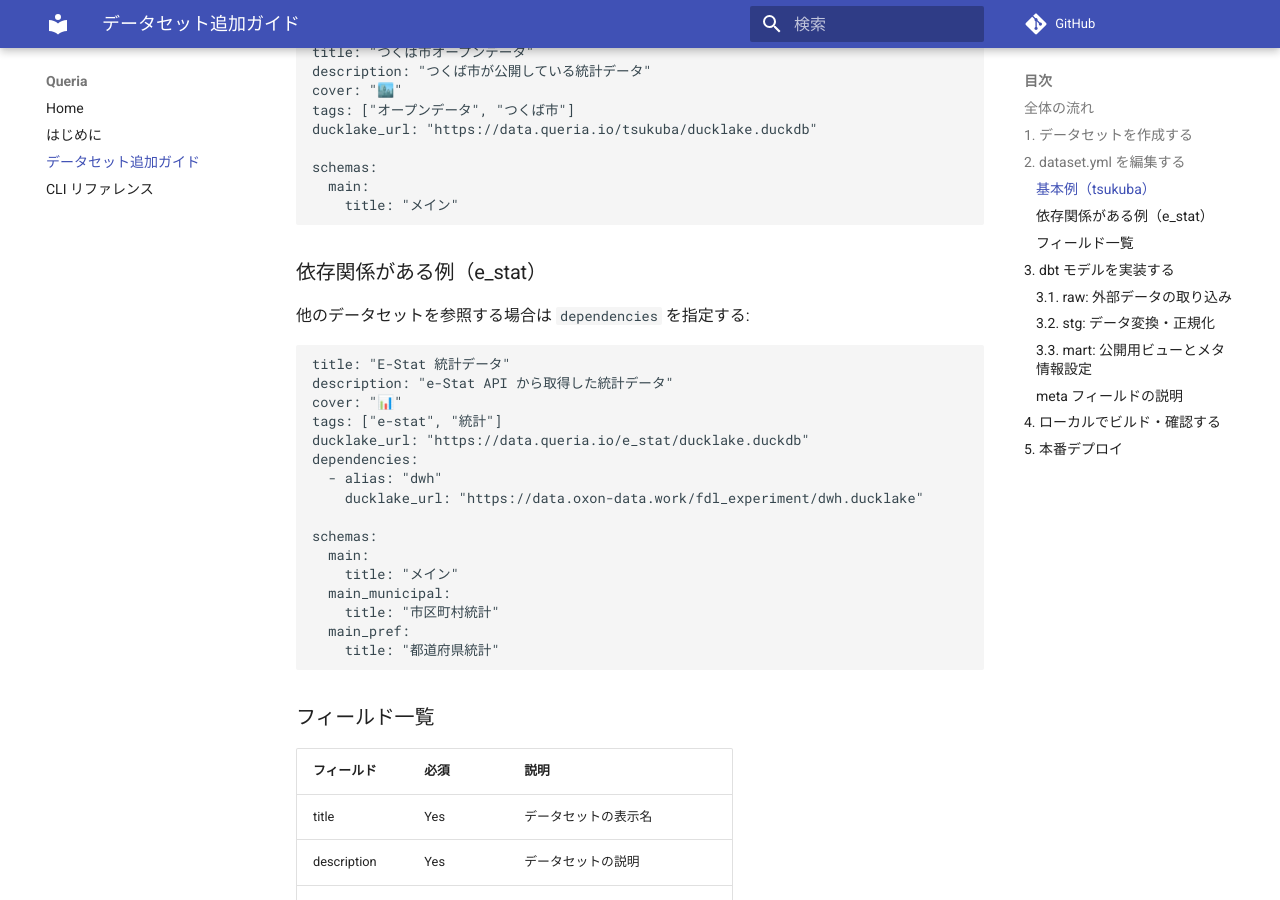
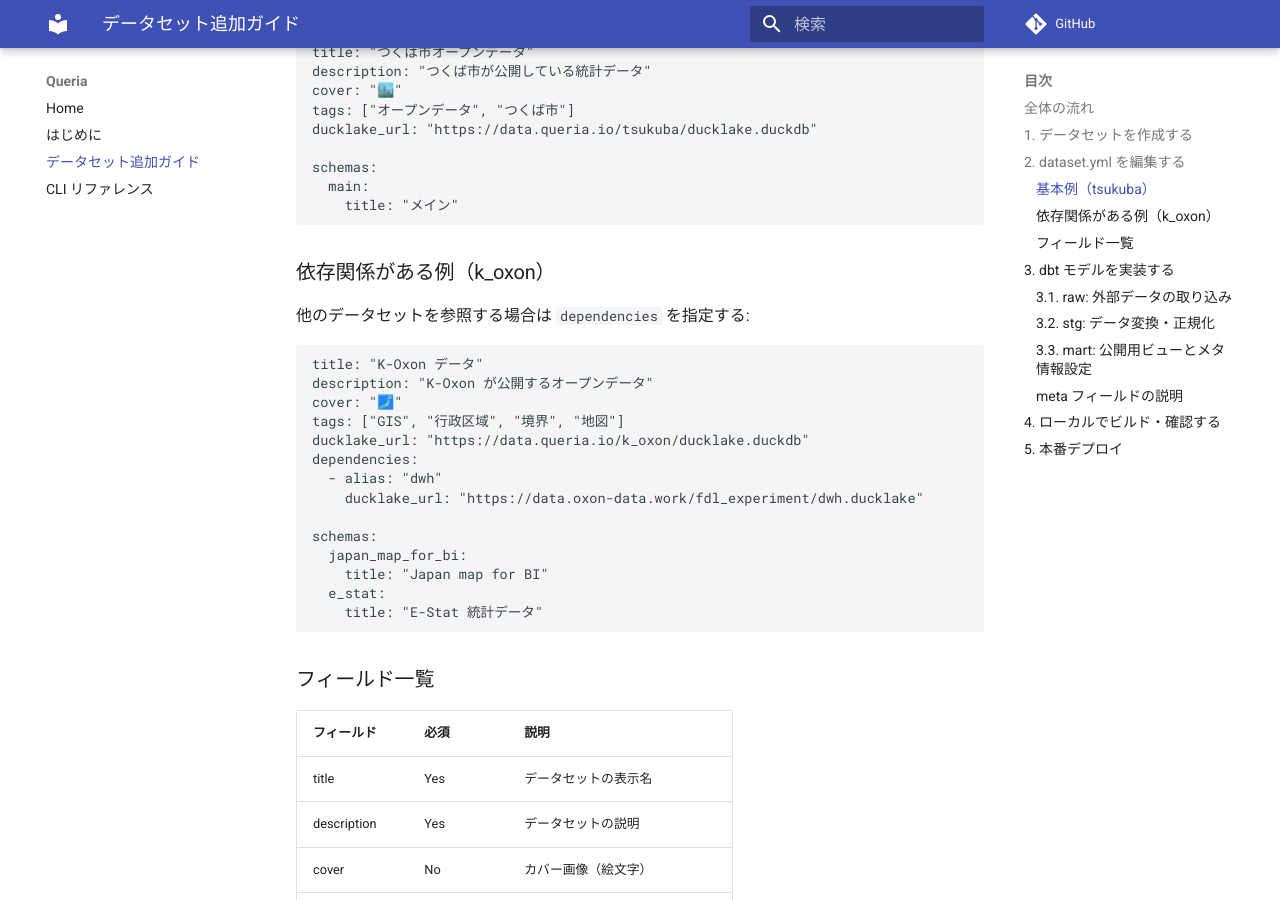
Before and after one commit to flo8s/queria, an MkDocs documentation site: the page built from docs/adding-dataset.md, in a window 1280 px wide and 900 px high, scrolled down 1101 px. Built offline with MkDocs 1.6.1 and Material for MkDocs 9.7.7, drawn with Linux system fonts in a browser that asks for light colours; comment, search, counter and statistics services are not loaded.

Commit message:
docs: e_stat 参照を k_oxon に更新
- README.md, CLAUDE.md, docs/*.md のデータソース記載を更新
- prd-deploy.sh の e_stat スキップロジックを削除

````diff
--- a/docs/adding-dataset.md
+++ b/docs/adding-dataset.md
@@ -55,27 +55,25 @@ schemas:
     title: "メイン"
 ```
 
-### 依存関係がある例（e_stat）
+### 依存関係がある例（k_oxon）
 
 他のデータセットを参照する場合は `dependencies` を指定する:
 
 ```yaml
-title: "E-Stat 統計データ"
-description: "e-Stat API から取得した統計データ"
-cover: "📊"
-tags: ["e-stat", "統計"]
-ducklake_url: "https://data.queria.io/e_stat/ducklake.duckdb"
+title: "K-Oxon データ"
+description: "K-Oxon が公開するオープンデータ"
+cover: "🗾"
+tags: ["GIS", "行政区域", "境界", "地図"]
+ducklake_url: "https://data.queria.io/k_oxon/ducklake.duckdb"
 dependencies:
   - alias: "dwh"
     ducklake_url: "https://data.oxon-data.work/fdl_experiment/dwh.ducklake"
 
 schemas:
-  main:
-    title: "メイン"
-  main_municipal:
-    title: "市区町村統計"
-  main_pref:
-    title: "都道府県統計"
+  japan_map_for_bi:
+    title: "Japan map for BI"
+  e_stat:
+    title: "E-Stat 統計データ"
 ```
 
 ### フィールド一覧
````
Also changed, not shown: CLAUDE.md (+1 -1 lines), README.md (+4 -4 lines), docs/getting-started.md (+3 -3 lines), docs/index.md (+1 -1 lines), 1 other file.
